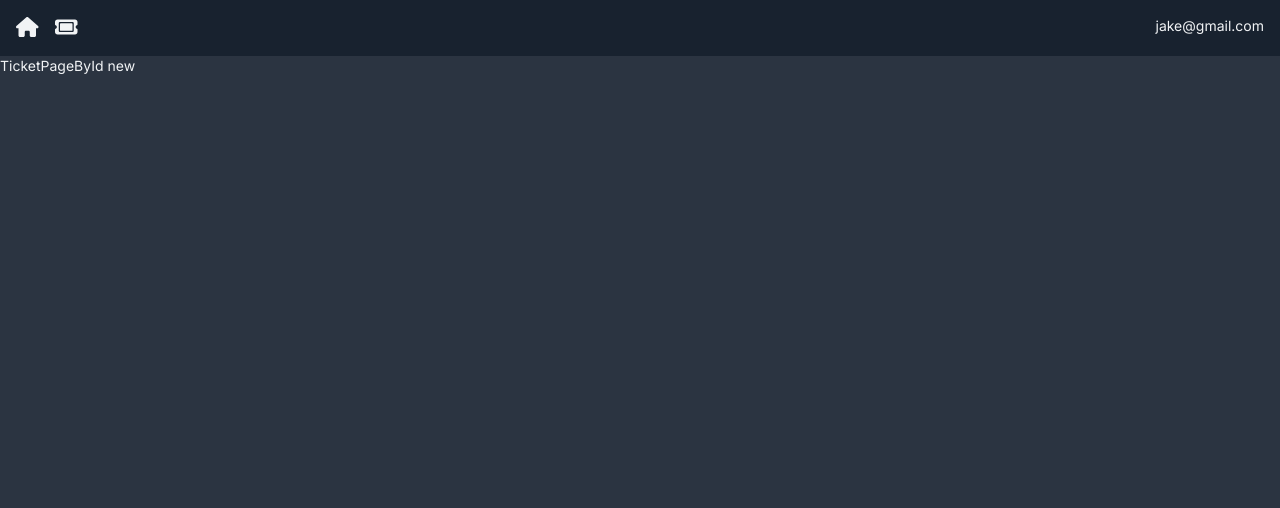
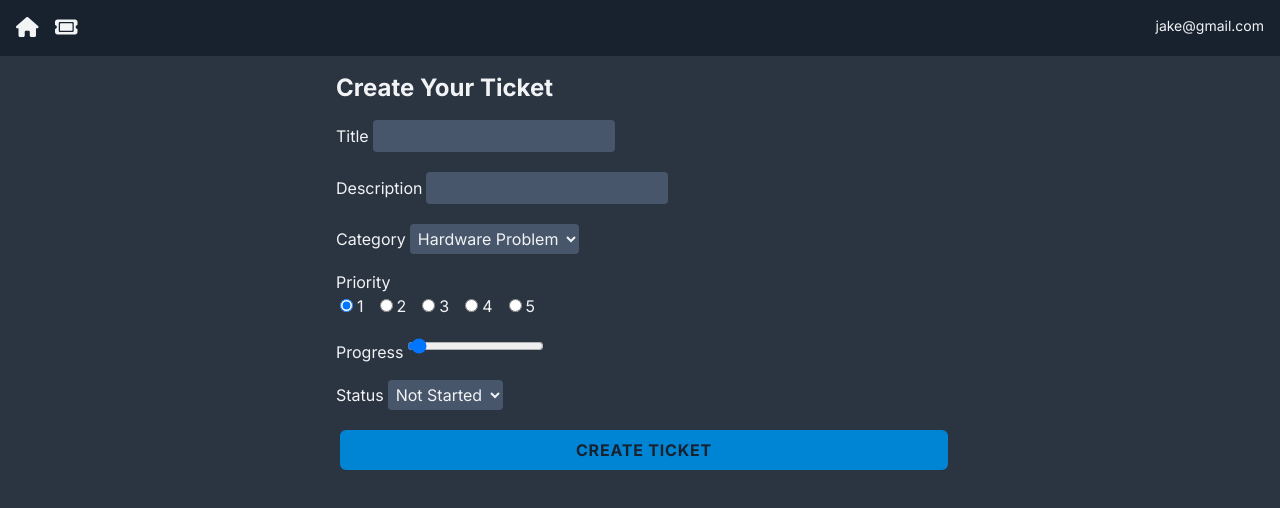
Before and after one commit to LeahDeshar/TicketNest, a Next.js app in the folder tiketapp/: page /ticketPage/new in a window 1280 px wide. Shown: the top 508 px of the page. Built offline with nearby package versions, Linux system fonts and the light colour scheme.

Commit message:
mongoose models

```diff
--- a/tiketapp/app/(components)/TicketForm.jsx
+++ b/tiketapp/app/(components)/TicketForm.jsx
@@ -7,7 +7,7 @@ const TicketForm = () => {
   const startingTkData = {
     title: "",
     description: "",
-    status: "open",
+    status: "not started",
     category: "Hardware Problem",
     priority: 1,
     progress: 0,
@@ -18,10 +18,18 @@ const TicketForm = () => {
     const name = e.target.name;
     setTkData((prev) => ({ ...prev, [name]: value }));
   };
+  const handleSubmit = () => {
+    console.log(tkData);
+  };
   return (
+    <div className="flex justify-center">
+      <form
+        className="flex flex-col gap-3 w-1/2"
+        method="post"
+        onSubmit={handleSubmit}
+      >
+        <h3>Create Your Ticket</h3>
         <div>
-      <form>
-        <h3>Create Your Ticket</h3>
           <label>Title</label>
           <input
             id="title"
@@ -31,6 +39,113 @@ const TicketForm = () => {
             required={true}
             onChange={handleChange}
           />
+        </div>
+        <div>
+          <label>Description</label>
+          <input
+            id="desc"
+            name="desc"
+            type="text"
+            value={tkData.description}
+            required={true}
+            onChange={handleChange}
+            rows="5"
+          />
+        </div>
+        <div>
+          <label>Category</label>
+          <select
+            name="category"
+            value={tkData.category}
+            onChange={handleChange}
+          >
+            <option value="Hardware Problem">Hardware Problem</option>
+            <option value="Software Problem">Software Problem</option>
+            <option value="Network Problem">Network Problem</option>
+          </select>
+        </div>
+        <div>
+          <label>Priority</label>
+          <div className="flex flex-row gap-3">
+            <div>
+              <input
+                id="priority-1"
+                name="priority"
+                type="radio"
+                value={1}
+                onChange={handleChange}
+                checked={tkData.priority == 1}
+              />
+              <label htmlFor="priority-1">1</label>
+            </div>
+            <div>
+              <input
+                id="priority-2"
+                name="priority"
+                type="radio"
+                value={2}
+                onChange={handleChange}
+                checked={tkData.priority == 2}
+              />
+              <label htmlFor="priority-2">2</label>
+            </div>
+            <div>
+              <input
+                id="priority-3"
+                name="priority"
+                type="radio"
+                value={3}
+                onChange={handleChange}
+                checked={tkData.priority == 3}
+              />
+              <label htmlFor="priority-3">3</label>
+            </div>
+            <div>
+              <input
+                id="priority-4"
+                name="priority"
+                type="radio"
+                value={4}
+                onChange={handleChange}
+                checked={tkData.priority == 4}
+              />
+              <label htmlFor="priority-4">4</label>
+            </div>
+            <div>
+              <input
+                id="priority-5"
+                name="priority"
+                type="radio"
+                value={5}
+                onChange={handleChange}
+                checked={tkData.priority == 5}
+              />
+              <label htmlFor="priority-5">5</label>
+            </div>
+          </div>
+        </div>
+
+        <div>
+          <label>Progress</label>
+          <input
+            type="range"
+            id="progress"
+            name="progress"
+            value={tkData.progress}
+            min="0"
+            max={"100"}
+            onChange={handleChange}
+          />
+        </div>
+        <div>
+          <label>Status</label>
+          <select name="status" value={tkData.status} onChange={handleChange}>
+            <option value="not started">Not Started</option>
+            <option value="started">Started</option>
+            <option value="done">Done</option>
+          </select>
+        </div>
+        <input type="submit" value="Create Ticket" className="btn" />
       </form>
     </div>
   );
--- a/tiketapp/app/ticketPage/[id]/page.jsx
+++ b/tiketapp/app/ticketPage/[id]/page.jsx
@@ -1,9 +1,7 @@
+const { default: TicketForm } = require("@/app/(components)/TicketForm");
+
 function TicketPageById({ params }) {
-  return (
-    <div>
-      <p>TicketPageById {params.id}</p>
-    </div>
-  );
+  return <TicketForm />;
 }
 
 export default TicketPageById;
```
Lines whose indentation alone changed are shown as unchanged.
